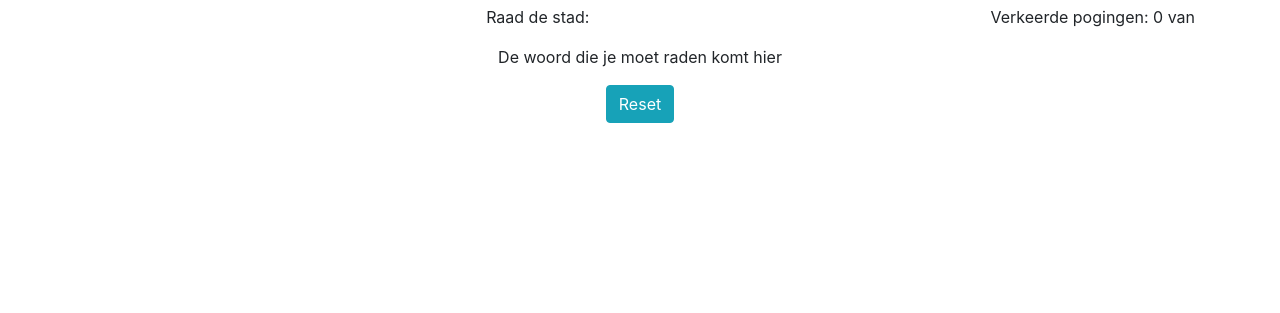
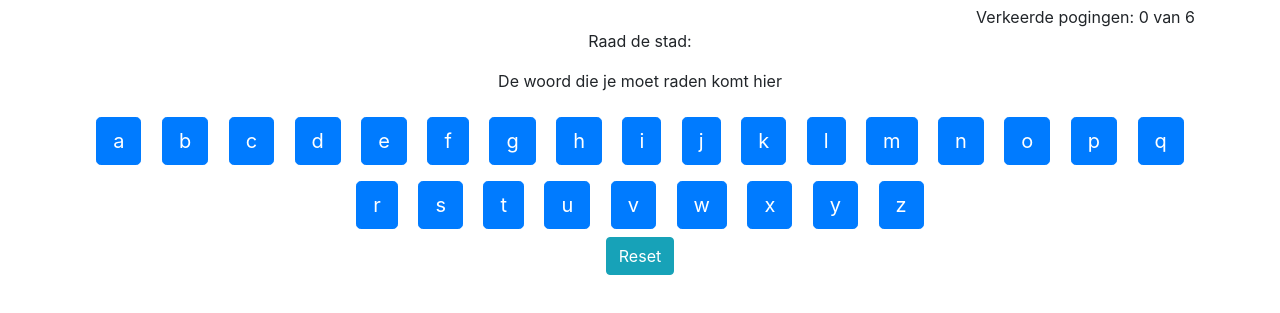
Before and after one commit to volkanacer/galgje-frontend, a plain HTML site: page index.html in a window 1280 px wide. Shown: the part 51-364 px from the top of the page. Drawn offline with nearby package versions, Linux system fonts and the light colour scheme.

Commit message:
js uitgebreid

```diff
--- a/index.html
+++ b/index.html
@@ -16,12 +16,14 @@
         <h1 class="text-center">Galgje</h1>
         <div class="float-right">Verkeerde pogingen: <span id='fouten'>0</span> van <span id='maxFouten'></span></div>
         <div class="text-center">
+            <img src="" alt="">
             <p> Raad de stad:</p>
             <p id="wordSpotLight">De woord die je moet raden komt hier</p>
             <div id="keyboard"></div>
             <button class="btn btn-info" onClick="reset()">Reset</button>
         </div>
         </div>
+        <script src="js/main.js"></script>
     </main>
     <footer></footer>
 </body>
--- a/js/main.js
+++ b/js/main.js
@@ -24,3 +24,23 @@ let wordStatus = null;
 function eenWord() {
   antwoord = programming_languages[Math.floor(Math.random() * programming_languages.length)];
 }
+
+function knoppen() {
+    let buttonsHTML = 'abcdefghijklmnopqrstuvwxyz'.split('').map(letter =>
+    `
+        <button
+         class="btn btn-lg btn-primary m-2"
+         id='` + letter + `
+         onClick="handleGuess('` + letter + `')"
+         >
+         ` + letter + `
+         </button>
+       `).join('');
+
+     document.getElementById('keyboard').innerHTML = buttonsHTML;
+   }
+
+document.getElementById('maxFouten').innerHTML = maxFouten;
+
+eenWord();
+knoppen();
```
